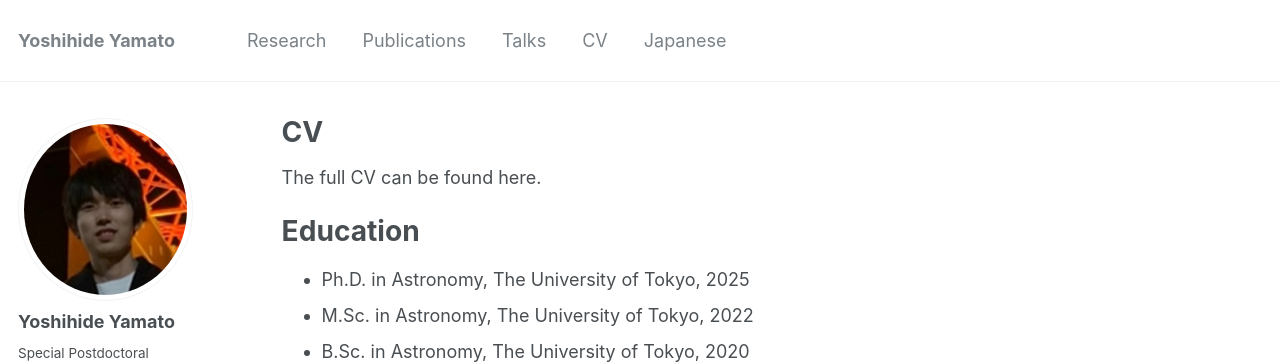
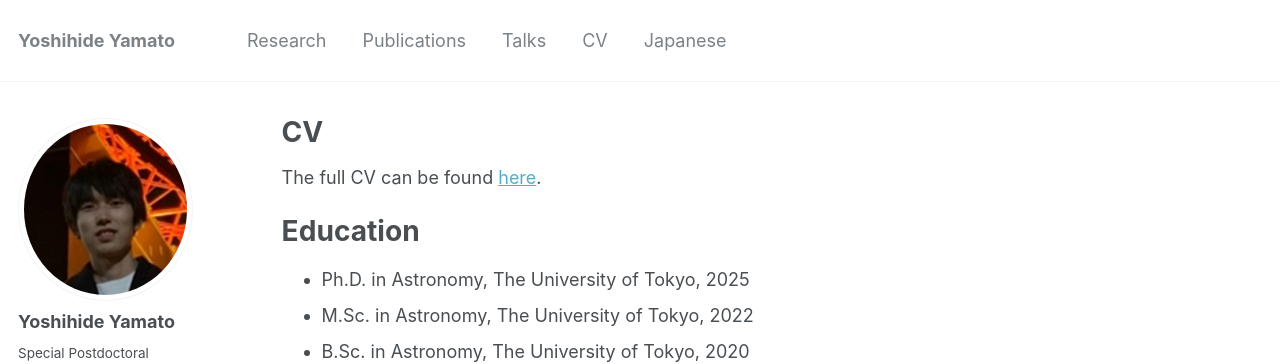
Before and after one commit to yyamato-as/website, a Jekyll site: the page built from _pages/cv.md, in a window 1280 px wide. Shown: the top 364 px of the page. Built offline with Jekyll 4.4.1, drawn with Linux system fonts in a browser that asks for light colours; some web fonts are replaced; some of the changed lines change nothing that is shown.

Commit message:
Update cv.md

```diff
--- a/_pages/cv.md
+++ b/_pages/cv.md
@@ -9,7 +9,7 @@ redirect_from:
 
 {% include base_path %}
 
-The full CV can be found here.
+The full CV can be found [here](https://yyamato-as.github.io/website/files/CV.pdf).
 
 Education
 ======
```
